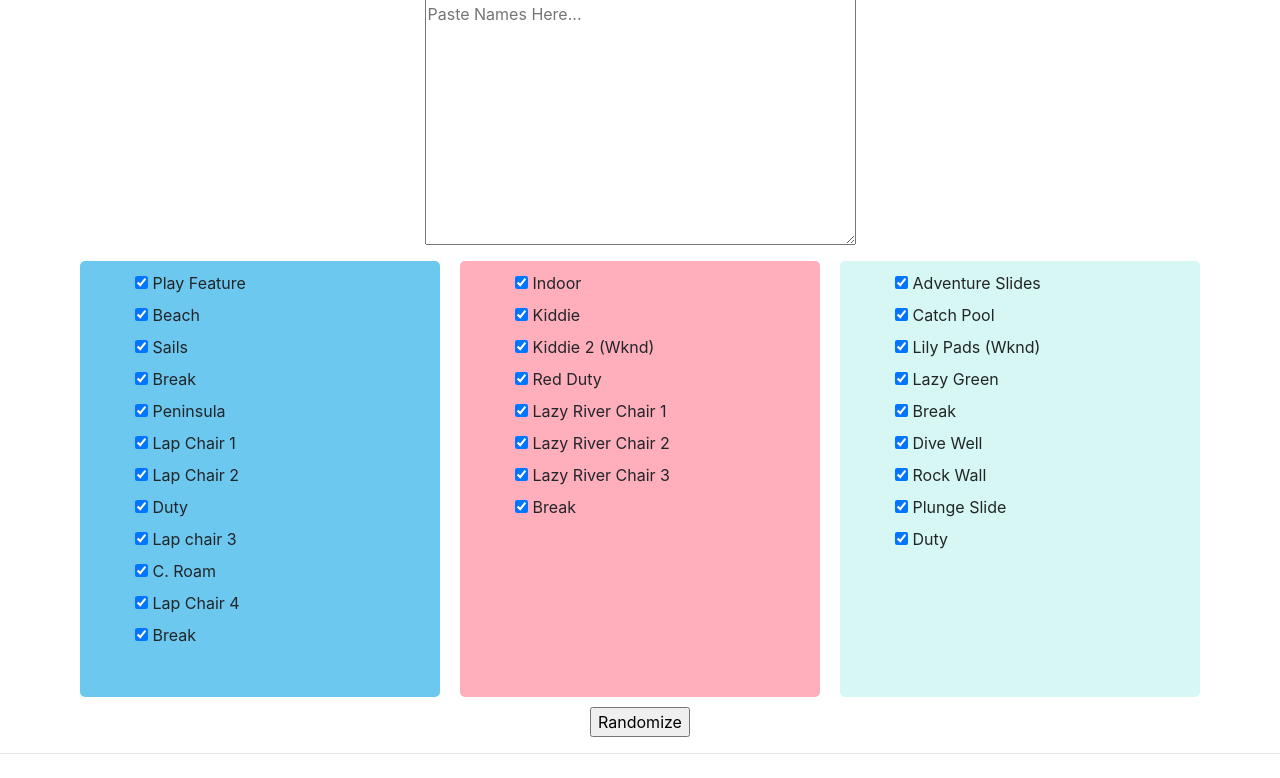
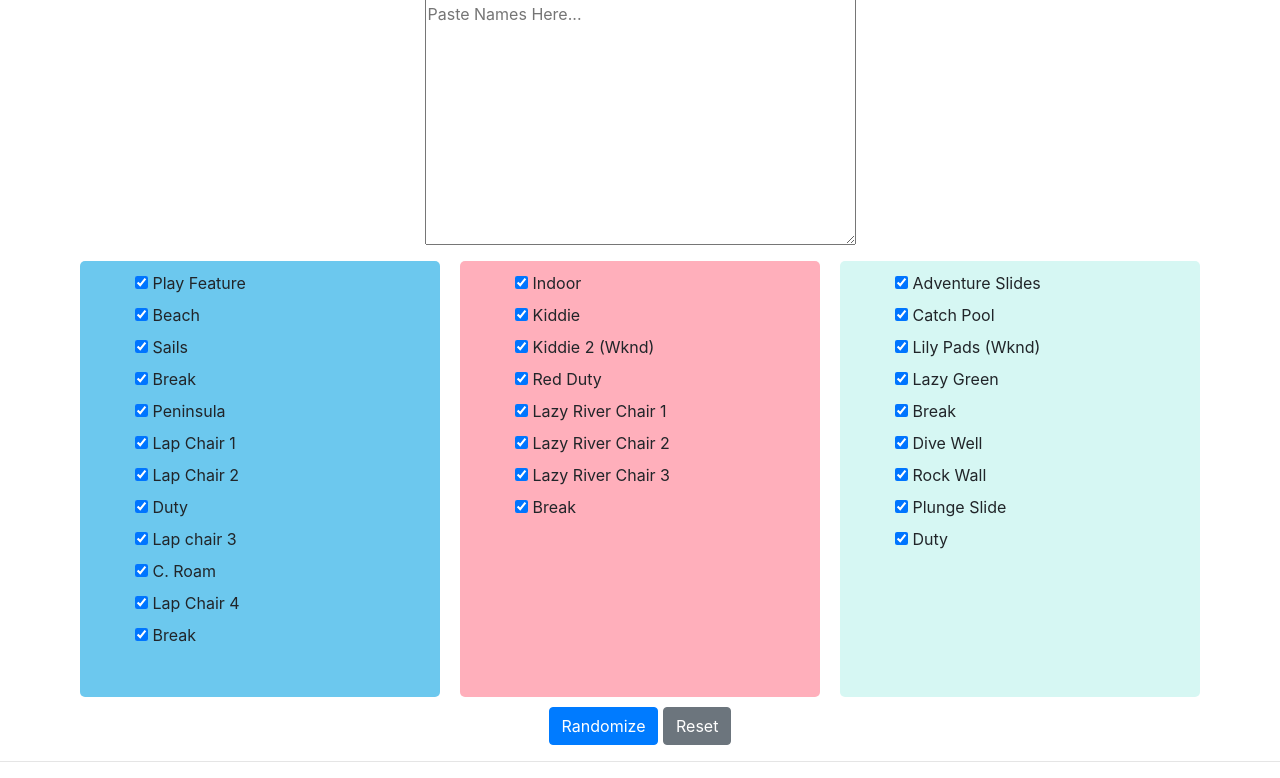
Before and after one commit to jlward/monon-rotationater, a Django app: page / in a window 1280 px wide. Shown: the part 34-812 px from the top of the page. Before the commit the page ends 788 px from the top, so only its background shows below. Run offline with Django 3.2, Linux system fonts and the light colour scheme; some libraries are stand-ins or nearby versions.

Commit message:
Added reset button

```diff
--- a/rotationater/templates/index.html
+++ b/rotationater/templates/index.html
@@ -89,7 +89,8 @@
                 </div>
                 <div class="row justify-content-md-center">
                     <div class="col-md-auto">
-                        <input type='submit' value='Randomize'>
+                        <input class="btn btn-primary" type='submit' value='Randomize'>
+                        <a href="{% url 'index' %}" class="btn btn-secondary">Reset</a>
                     </div>
                 </div>
             </div>
--- a/rotationater/urls.py
+++ b/rotationater/urls.py
@@ -2,5 +2,5 @@ from rotationater import views
 from django.urls import path
 
 urlpatterns = [
-    path('', views.index),
+    path('', views.index, name='index'),
 ]
--- a/rotationater/views.py
+++ b/rotationater/views.py
@@ -24,7 +24,6 @@ def index(request):
     else:
         green_defualt = ['1', '2', '4', '5', '6', '7', '8', '9']
         red_default = ['1', '2', '4', '5', '6', '7', '8']
-    print(date.today().weekday())
     initial = dict(
         blue=['1', '2', '3', '4', '5', '6', '7', '8', '9', '10', '11'],
         green=green_defualt,
```
